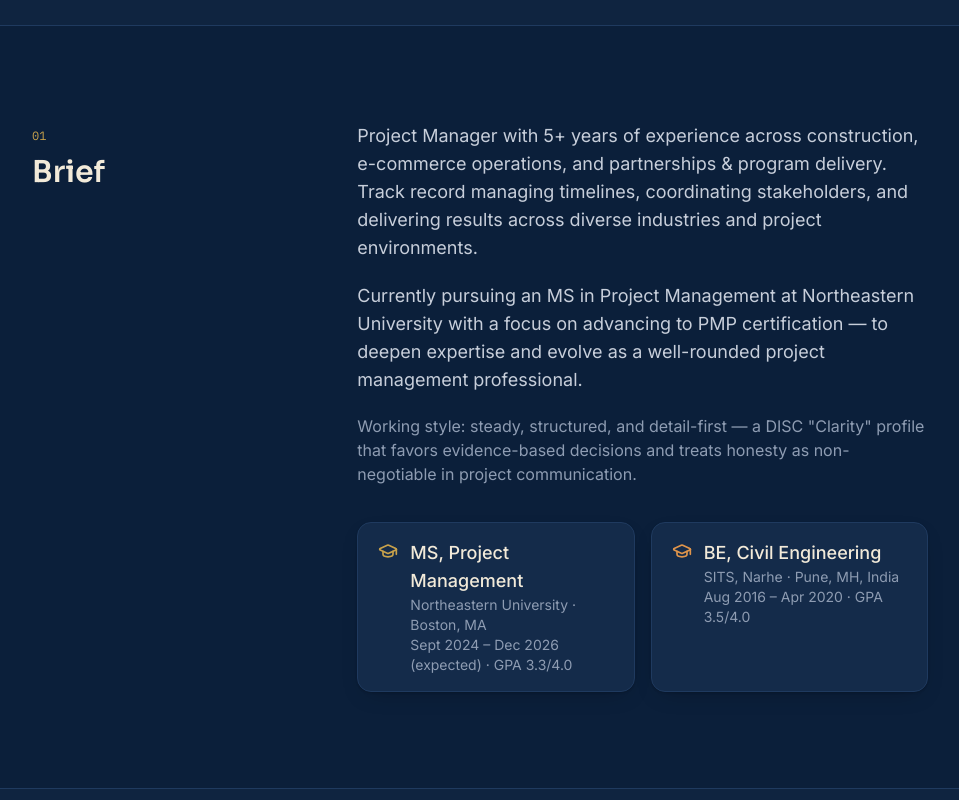
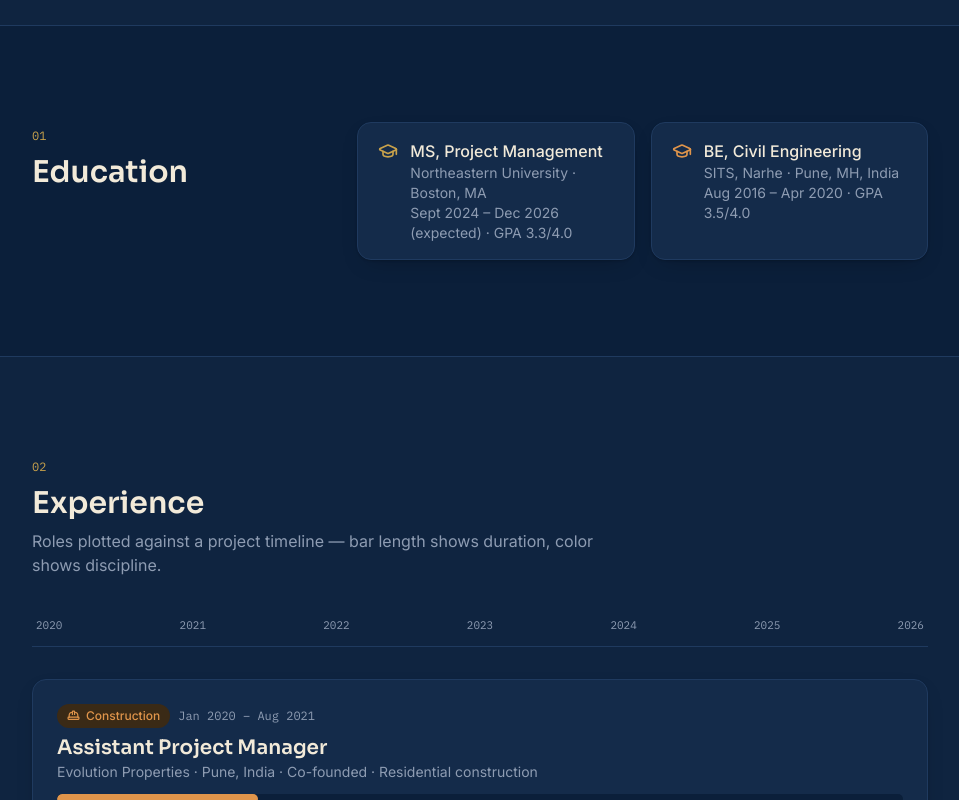
Before and after one commit to VimleshSonawane/vimlesh-portfolio, a Next.js app in the folder vimlesh-portfolio/: page / in a window 1280 px wide. Shown: the part 2100-2900 px from the top of the page, without its empty margins (160-1119 px from the left). Built offline with nearby package versions, Linux system fonts and the light colour scheme.

Commit message:
Update About.tsx

```diff
--- a/vimlesh-portfolio/components/About.tsx
+++ b/vimlesh-portfolio/components/About.tsx
@@ -2,34 +2,15 @@ import { GraduationCap } from "lucide-react";
 
 export default function About() {
   return (
-    <section id="brief" className="relative px-6 py-24 border-t border-line">
+    <section id="education" className="relative px-6 py-24 border-t border-line">
       <div className="max-w-4xl mx-auto grid md:grid-cols-[1fr_2fr] gap-10">
         <div>
           <span className="text-xs font-mono text-brand">01</span>
-          <h2 className="font-display text-3xl text-ink mt-2 font-semibold">Brief</h2>
+          <h2 className="font-display text-3xl text-ink mt-2 font-semibold">Education</h2>
         </div>
 
-        <div className="space-y-5 text-inkSoft text-base sm:text-lg leading-relaxed">
-          <p>
-            Project Manager with 5+ years of experience across construction,
-            e-commerce operations, and partnerships &amp; program delivery.
-            Track record managing timelines, coordinating stakeholders, and
-            delivering results across diverse industries and project
-            environments.
-          </p>
-          <p>
-            Currently pursuing an MS in Project Management at Northeastern
-            University with a focus on advancing to PMP certification — to
-            deepen expertise and evolve as a well-rounded project management
-            professional.
-          </p>
-          <p className="text-inkMute text-sm sm:text-base">
-            Working style: steady, structured, and detail-first — a DISC
-            "Clarity" profile that favors evidence-based decisions and
-            treats honesty as non-negotiable in project communication.
-          </p>
-
-          <div className="grid sm:grid-cols-2 gap-4 pt-4">
+        <div>
+          <div className="grid sm:grid-cols-2 gap-4">
             <div className="card card-hover px-5 py-4 flex gap-3">
               <GraduationCap className="text-brand shrink-0 mt-0.5" size={20} />
               <div>
```
